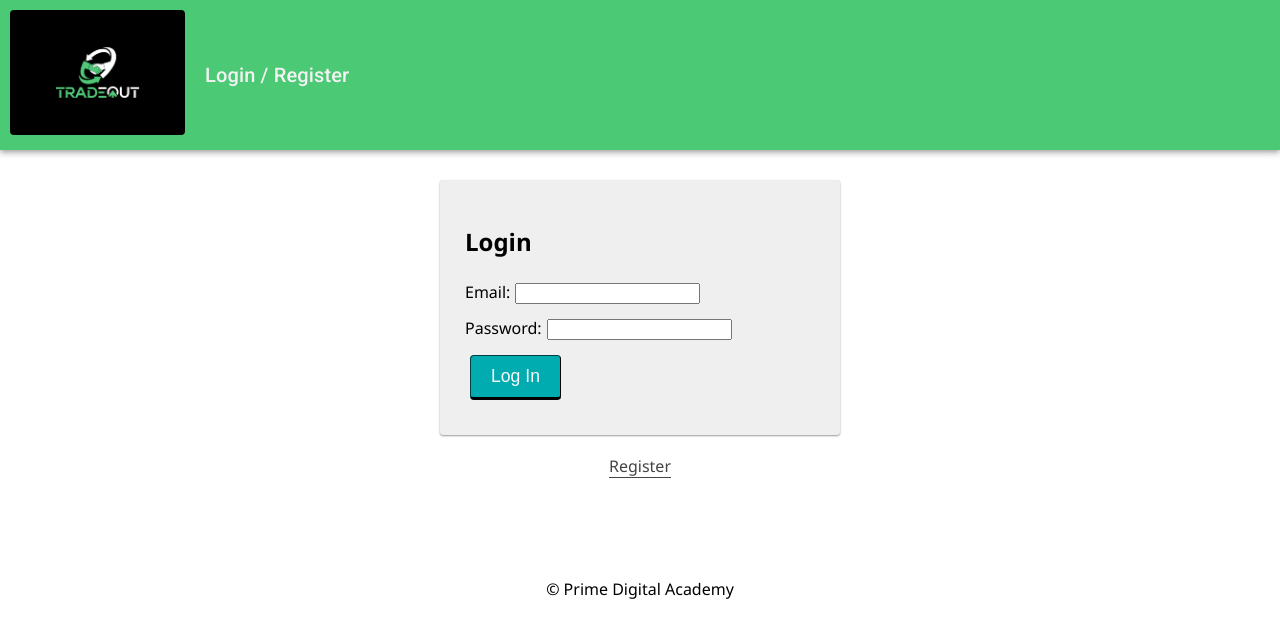
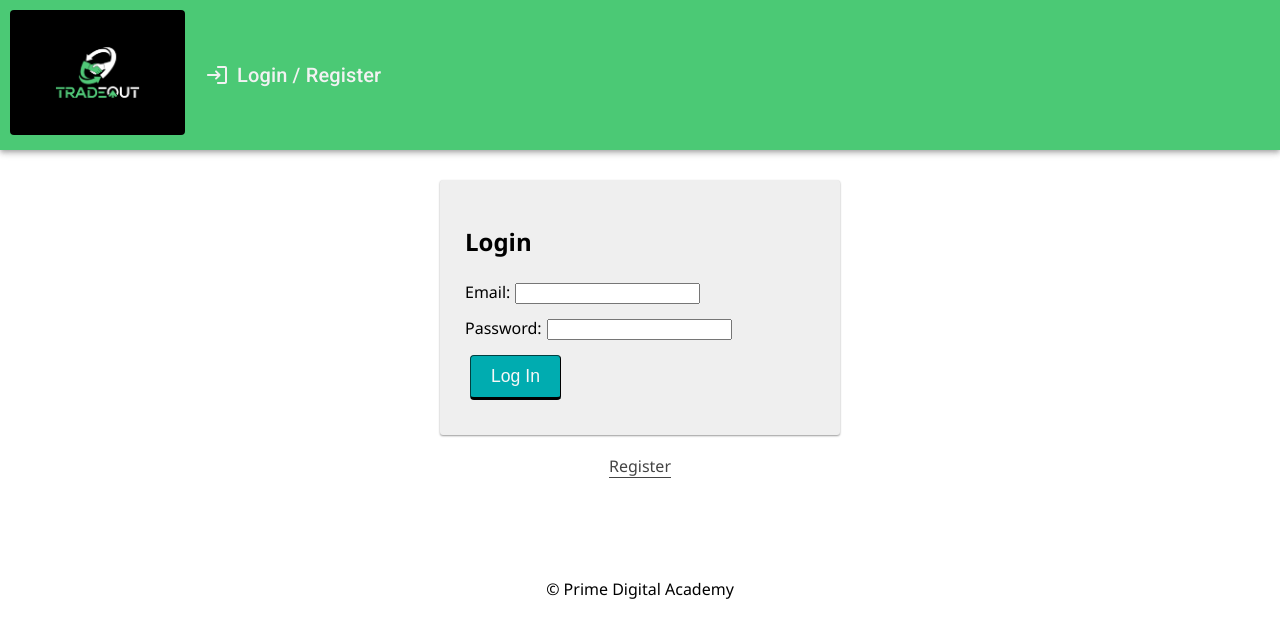
Before and after one commit to jdh2021/tradeout, a React (Create React App) app: page /user#/dashboard in a window 1280 px wide. Shown: the top 638 px of the page. Built offline with nearby package versions, Linux system fonts and the light colour scheme; no server answers.

Commit message:
added Login icon to Nav

```diff
--- a/src/components/Nav/Nav.jsx
+++ b/src/components/Nav/Nav.jsx
@@ -10,7 +10,7 @@ import Toolbar from '@mui/material/Toolbar';
 import Typography from '@mui/material/Typography';
 import HomeRoundedIcon from '@mui/icons-material/HomeRounded';
 import NotificationsActiveRoundedIcon from '@mui/icons-material/NotificationsActiveRounded';
-
+import LoginRoundedIcon from '@mui/icons-material/LoginRounded';
 
 function Nav() {
   const user = useSelector((store) => store.user);
@@ -29,7 +29,7 @@ function Nav() {
           {!user.id && (
             // If there's no user, show login/registration links
             <Link className="navLink" to="/login">
-              <Typography variant="h6">Login / Register</Typography>
+              <Typography sx={{display: 'flex', alignItems: 'center'}} variant="h6"><LoginRoundedIcon sx={{mr: 1}}/>Login / Register</Typography>
             </Link>
           )}
 
```
